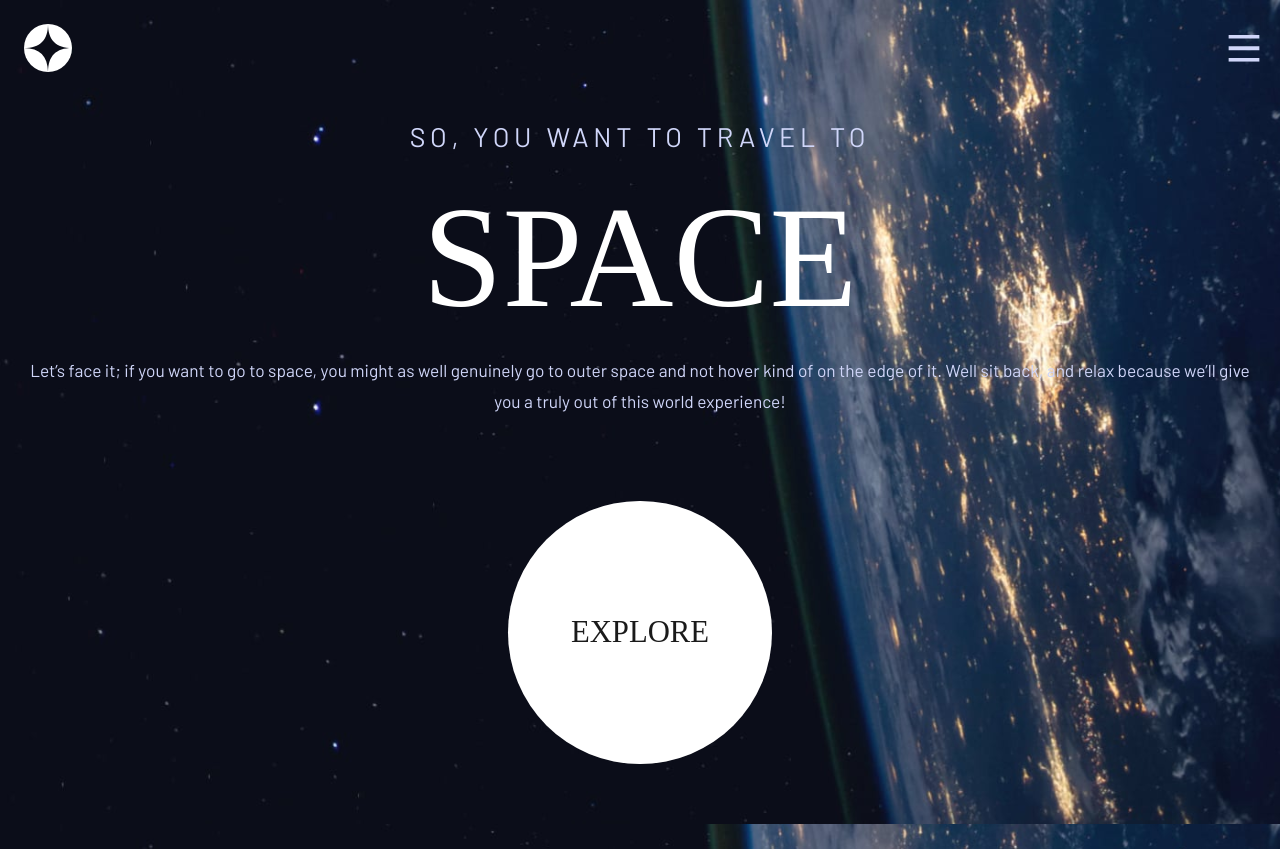
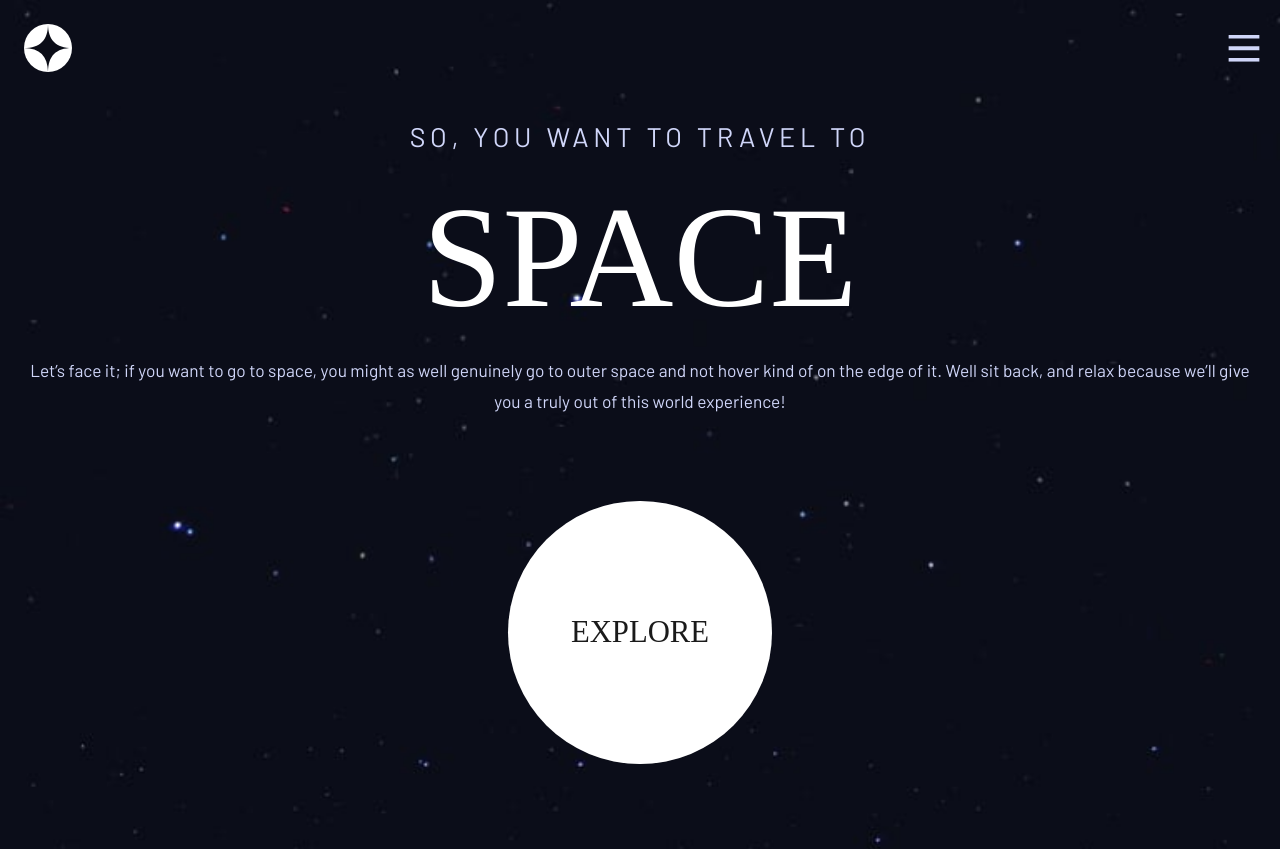
Before and after one commit to Bol2riZH/Space-tourism, a Vue app: page / in a window 1280 px wide. Built offline with nearby package versions, Linux system fonts and the light colour scheme; a web font is replaced by a local one.

Commit message:
put back dynamic bg . vercel deploy test

```diff
--- a/src/App.vue
+++ b/src/App.vue
@@ -36,8 +36,8 @@ watch(route, () => {
     ? (pageName = 'home')
     : (pageName = route.params.name);
   background.url = concatBackgroundUrlOption(pageName, screen.width);
-  // document.body.style.background = background.url;
-  // document.body.style.backgroundSize = background.size;
+  document.body.style.background = background.url;
+  document.body.style.backgroundSize = background.size;
 });
 </script>
 
--- a/src/assets/style/css/main.css
+++ b/src/assets/style/css/main.css
@@ -43,8 +43,6 @@ body {
   height: 100vh;
   margin: 0 24px;
   color: #d0d6f9;
-  background: url("src/assets/image/home/background-home-desktop.jpg");
-  background-size: cover;
 }
 
 a {
--- a/src/assets/style/sass/base/_base.scss
+++ b/src/assets/style/sass/base/_base.scss
@@ -31,8 +31,6 @@ body {
   height: 100vh;
   margin: variables.$margin-side;
   color: variables.$color-secondary;
-  background: url('src/assets/image/home/background-home-desktop.jpg');
-  background-size: cover;
 }
 
 a {
```
Also changed, not shown: 1 other file (tests, documents, lock files or other folders).
